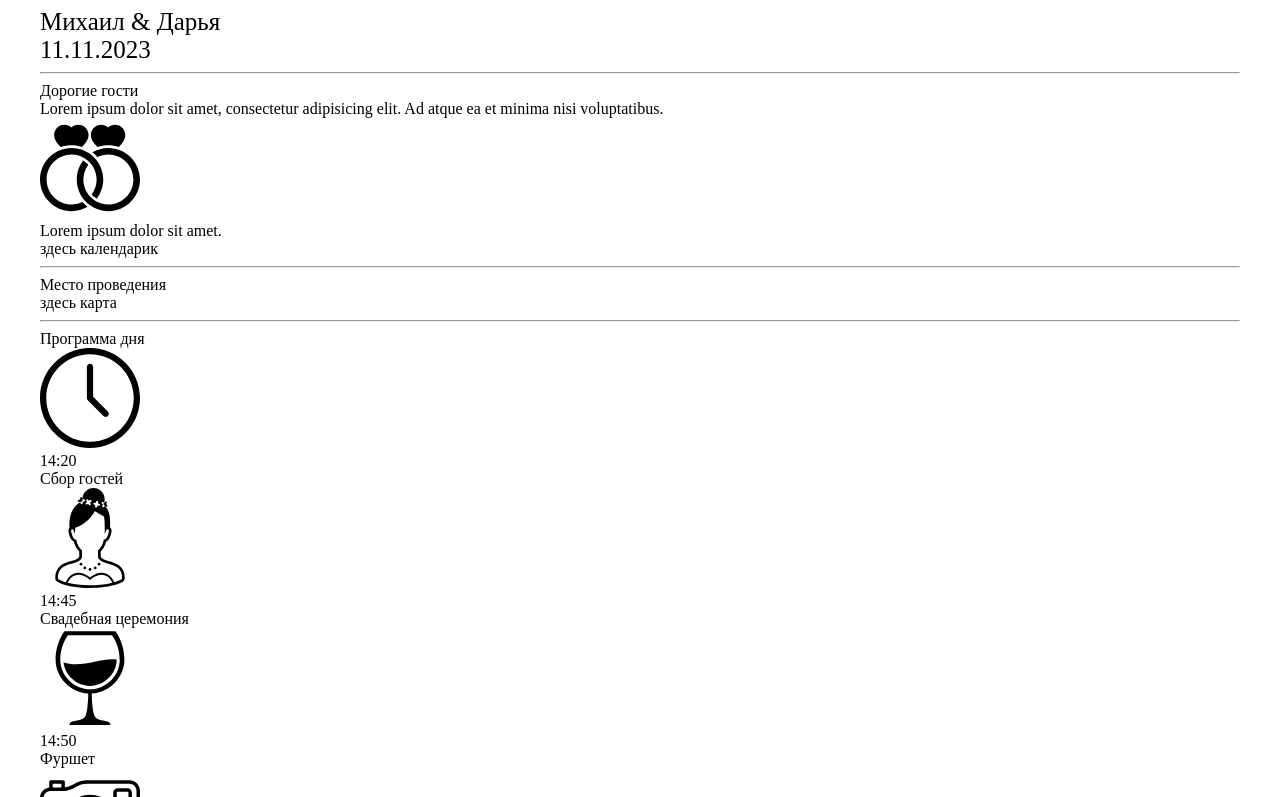
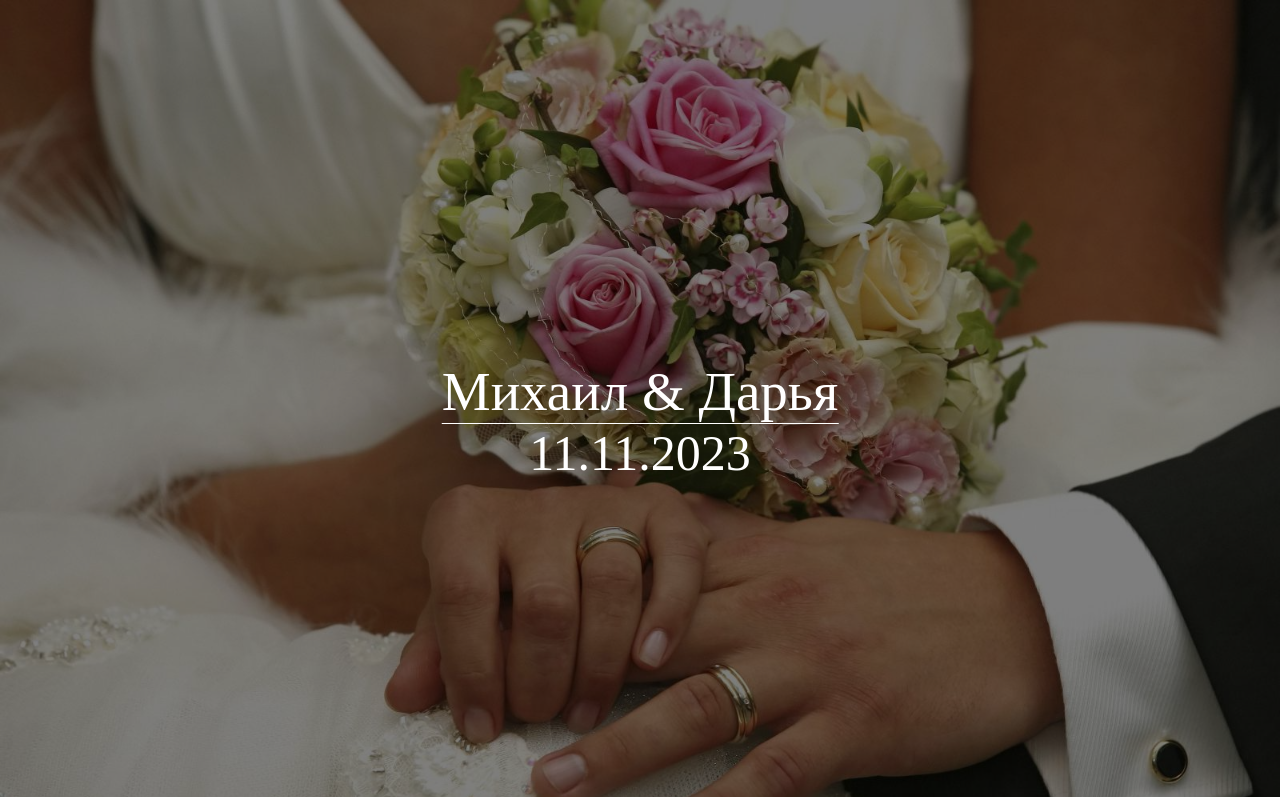
Before and after one commit to KsuhaBur/wedding_invitation, a plain HTML site: page index.html in a window 1280 px wide. Shown: the top 797 px of the page. Drawn offline with Linux system fonts and the light colour scheme.

Commit message:
add background and done first block

```diff
--- a/index.html
+++ b/index.html
@@ -7,20 +7,25 @@
     <script src="scripts.js"></script>
 </head>
 <body>
-
+    <div class="fon">
         <div class="container">
 
             <section class="names">
+                <div class="names__container">
                     <div class="names__name">
                         Михаил & Дарья
                     </div>
 
-            <div class="date">
+                    <div class="names__date">
                         11.11.2023
                     </div>
+                </div>
+
             </section>
+        </div>
+    </div>
 
-        <hr>
+    <div class="container">
 
         <section class="invitation">
             <div class="invitation__title">
@@ -167,8 +172,11 @@
                 Ждём вас!
             </div>
         </footer>
+    </div>
 
-    </div>
+
+
+
 
 </body>
 </html>
--- a/style/styles.scss
+++ b/style/styles.scss
@@ -1,3 +1,30 @@
+html, body {
+  margin: 0;
+  padding: 0;
+  color: white;
+}
+
+.fon {
+  background-image: url(/assets/193.jpg);
+  background-size: cover;
+  width: 100%;
+  height: 100%;
+  z-index: 1;
+}
+
+.fon:before {
+	content: '';
+	display: block;
+	width: 100%;
+	height: 100%;
+	position: absolute;
+	top: 0;
+	left: 0;
+	right: 0;
+	bottom: 0;
+	background-color:rgba(0, 0, 0, .5);
+}
+
 img {
 
 }
@@ -9,6 +36,29 @@ img {
 
 .names {
   font-size: 25px;
+  width: 100%;
+  height: 100vh;
+  position: relative;
+  vertical-align: middle;
+  text-align: center;
+
+
+  &__container {
+    position: absolute;
+    top: 45%;
+    transform: translateY(-50%);
+    left: 50%;
+    transform: translateX(-50%);
+  }
+
+  &__name {
+    font-size: 55px;
+    border-bottom: 1px solid white;
+  }
+
+  &__date {
+    font-size: 50px;
+  }
 }
 
 .date {
```
Also changed, not shown: assets/193.jpg (added), style/styles.css, 1 other file. Lines whose indentation alone changed are shown as unchanged.
